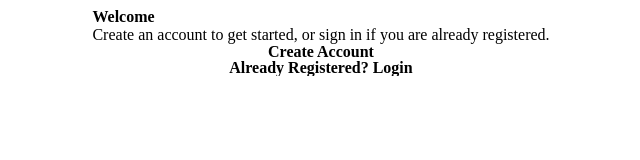
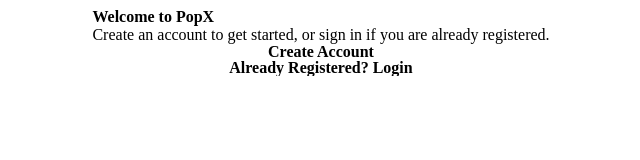
Before and after one commit to HarshYadav1711/EduVista, a React (Vite) app: page / in a window 1280 px wide. Shown: the top 160 px of the page, without its empty margins (319-959 px from the left). Built offline with nearby package versions, Linux system fonts and the light colour scheme; the HTML template or start-up script is replaced by a standard one.

Commit message:
Landing page msg fix

```diff
--- a/src/pages/Landing.jsx
+++ b/src/pages/Landing.jsx
@@ -9,7 +9,7 @@
       <div className={styles.topSpace} aria-hidden="true" />
 
       <div className={styles.block}>
-        <h1 className={styles.title}>Welcome</h1>
+        <h1 className={styles.title}>Welcome to PopX</h1>
         <p className={styles.body}>{LANDING_BODY}</p>
 
         <nav className={styles.actions} aria-label="Sign up or sign in">
```
